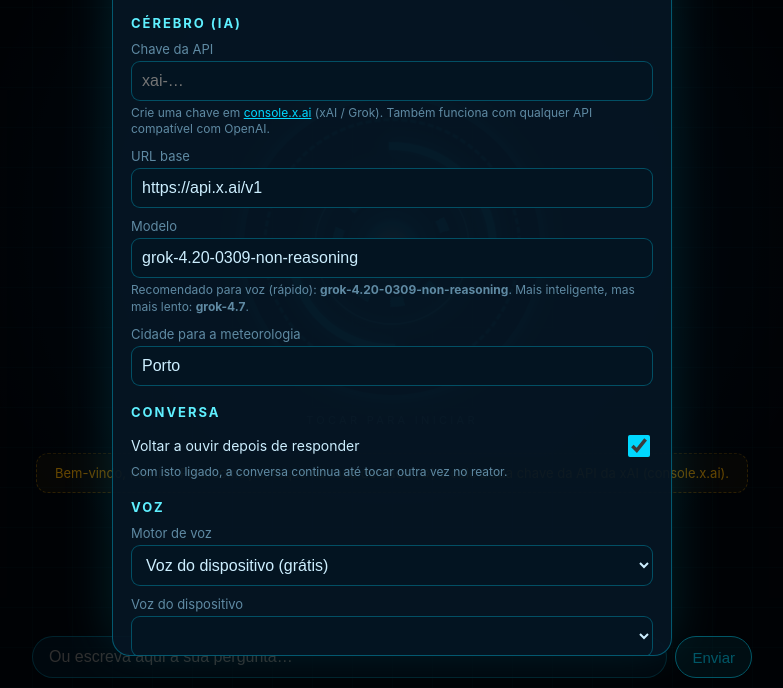
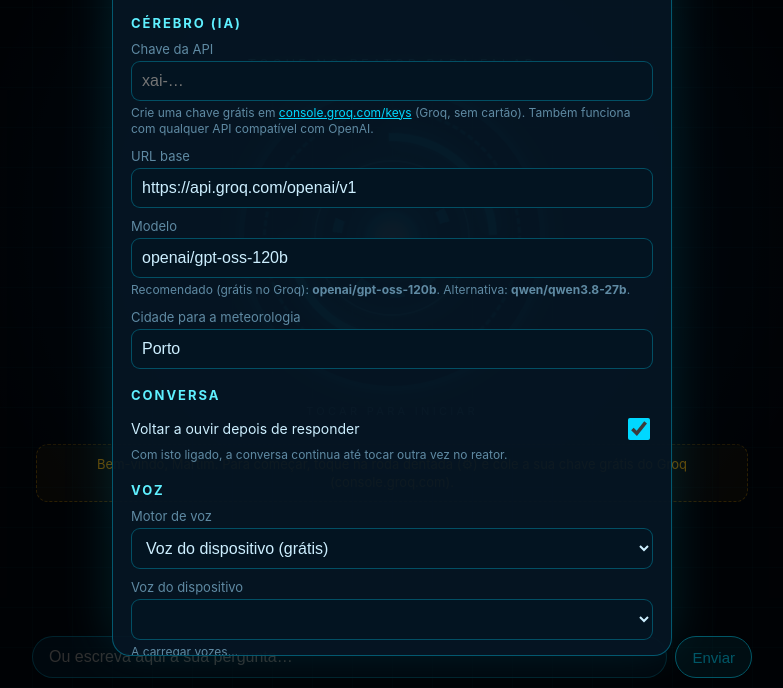
Before and after one commit to MartimC1409/jarvis, a plain HTML site: page index.html in a window 1280 px wide. Both pictures are taken after a click on the button 979 px from the left and 31 px from the top of the page. Shown: the part 112-800 px from the top of the page, without its empty margins (248-1031 px from the left). Drawn offline with Linux system fonts and the light colour scheme; no server answers.

Commit message:
Usar Groq (grátis) por defeito

```diff
--- a/index.html
+++ b/index.html
@@ -154,12 +154,12 @@ input[type=checkbox]{width:22px;height:22px;accent-color:var(--cyan)}
     <h3>Cérebro (IA)</h3>
     <label for="apiKey">Chave da API</label>
     <input id="apiKey" type="password" placeholder="xai-…" autocomplete="off" autocapitalize="off" spellcheck="false">
-    <div class="hint">Crie uma chave em <a href="https://console.x.ai" target="_blank" rel="noopener">console.x.ai</a> (xAI / Grok). Também funciona com qualquer API compatível com OpenAI.</div>
+    <div class="hint">Crie uma chave grátis em <a href="https://console.groq.com/keys" target="_blank" rel="noopener">console.groq.com/keys</a> (Groq, sem cartão). Também funciona com qualquer API compatível com OpenAI.</div>
     <label for="baseUrl">URL base</label>
     <input id="baseUrl" type="url" autocapitalize="off" spellcheck="false">
     <label for="model">Modelo</label>
     <input id="model" type="text" autocapitalize="off" spellcheck="false">
-    <div class="hint">Recomendado para voz (rápido): <b>grok-4.20-0309-non-reasoning</b>. Mais inteligente, mas mais lento: <b>grok-4.7</b>.</div>
+    <div class="hint">Recomendado (grátis no Groq): <b>openai/gpt-oss-120b</b>. Alternativa: <b>qwen/qwen3.8-27b</b>.</div>
     <label for="city">Cidade para a meteorologia</label>
     <input id="city" type="text" placeholder="Porto">
 
@@ -217,7 +217,7 @@ const $ = s => document.querySelector(s);
 
 /* ================= Definições ================= */
 const DEFAULTS = {
-  apiKey: '', baseUrl: 'https://api.x.ai/v1', model: 'grok-4.20-0309-non-reasoning', city: 'Porto',
+  apiKey: '', baseUrl: 'https://api.groq.com/openai/v1', model: 'openai/gpt-oss-120b', city: 'Porto',
   autoListen: true, ttsProvider: 'browser', voiceURI: '', rate: 1.05,
   openaiKey: '', openaiVoice: 'onyx', elevenKey: '', elevenVoice: ''
 };
@@ -291,8 +291,8 @@ Data e hora atuais (Lisboa): ${dt}.` + (weatherInfo ? `\nMeteorologia atual (Ope
 
 async function ask(text){
   if (!S.apiKey){
-    const m = 'Martim, ainda não tenho cérebro ligado. Abra as definições, na roda dentada, e cole a sua chave da API da xAI.';
-    addMsg('sys', 'Falta a chave da API. Toque na roda dentada (⚙) e cole a sua chave da xAI, que pode criar em console.x.ai.');
+    const m = 'Martim, ainda não tenho cérebro ligado. Abra as definições, na roda dentada, e cole a sua chave grátis do Groq.';
+    addMsg('sys', 'Falta a chave da API. Toque na roda dentada (⚙) e cole a sua chave grátis do Groq, que pode criar em console.groq.com.');
     session = false; await speak(m); setState('idle'); return;
   }
   history.push({role:'user', content:text});
@@ -588,7 +588,7 @@ if (!SR){
   addMsg('sys', 'Este navegador não suporta reconhecimento de voz. Pode escrever as perguntas na caixa abaixo — o Jarvis responde em voz. (Use o Safari no iPhone ou o Chrome para falar.)');
 }
 if (!S.apiKey){
-  addMsg('sys', 'Bem-vindo, Martim. Para começar, toque na roda dentada (⚙) e cole a sua chave da API da xAI (console.x.ai).');
+  addMsg('sys', 'Bem-vindo, Martim. Para começar, toque na roda dentada (⚙) e cole a sua chave grátis do Groq (console.groq.com).');
 }
 loadWeather();
 if ('serviceWorker' in navigator && location.protocol.startsWith('http')){
```
